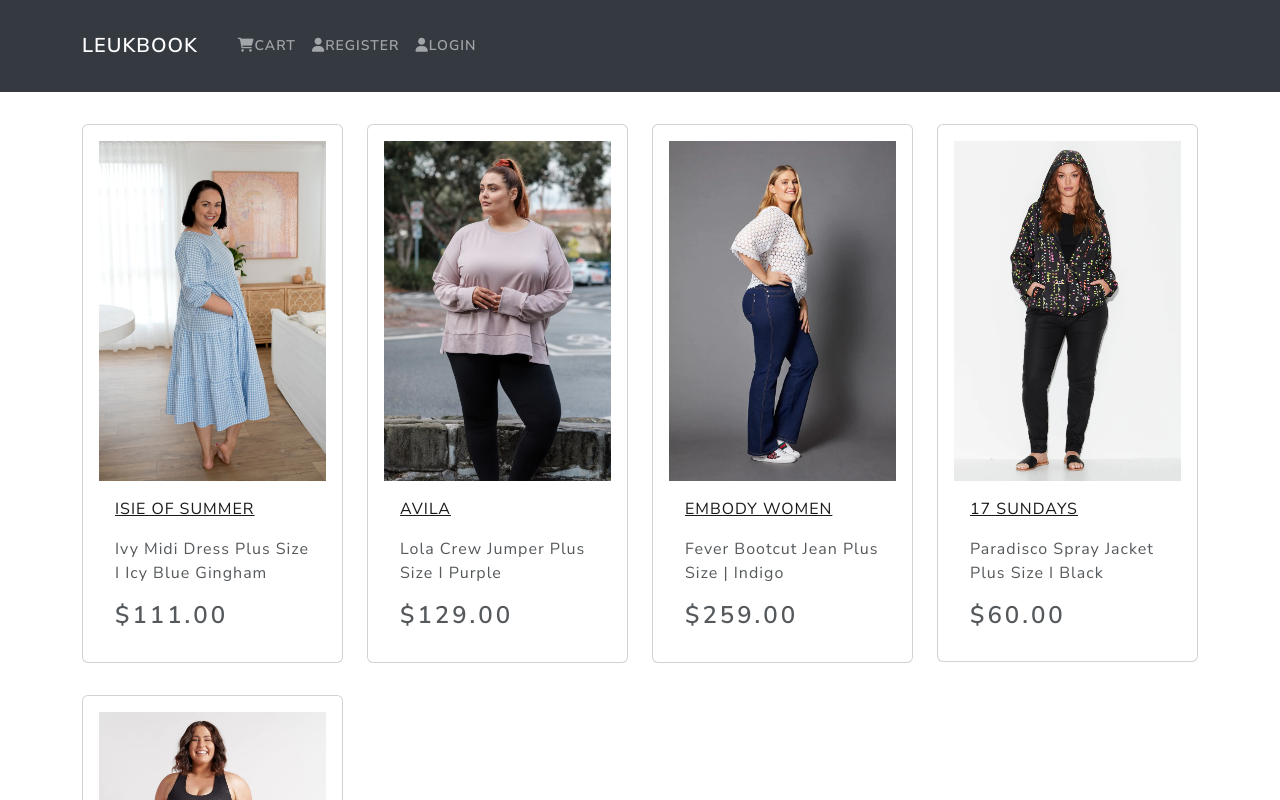
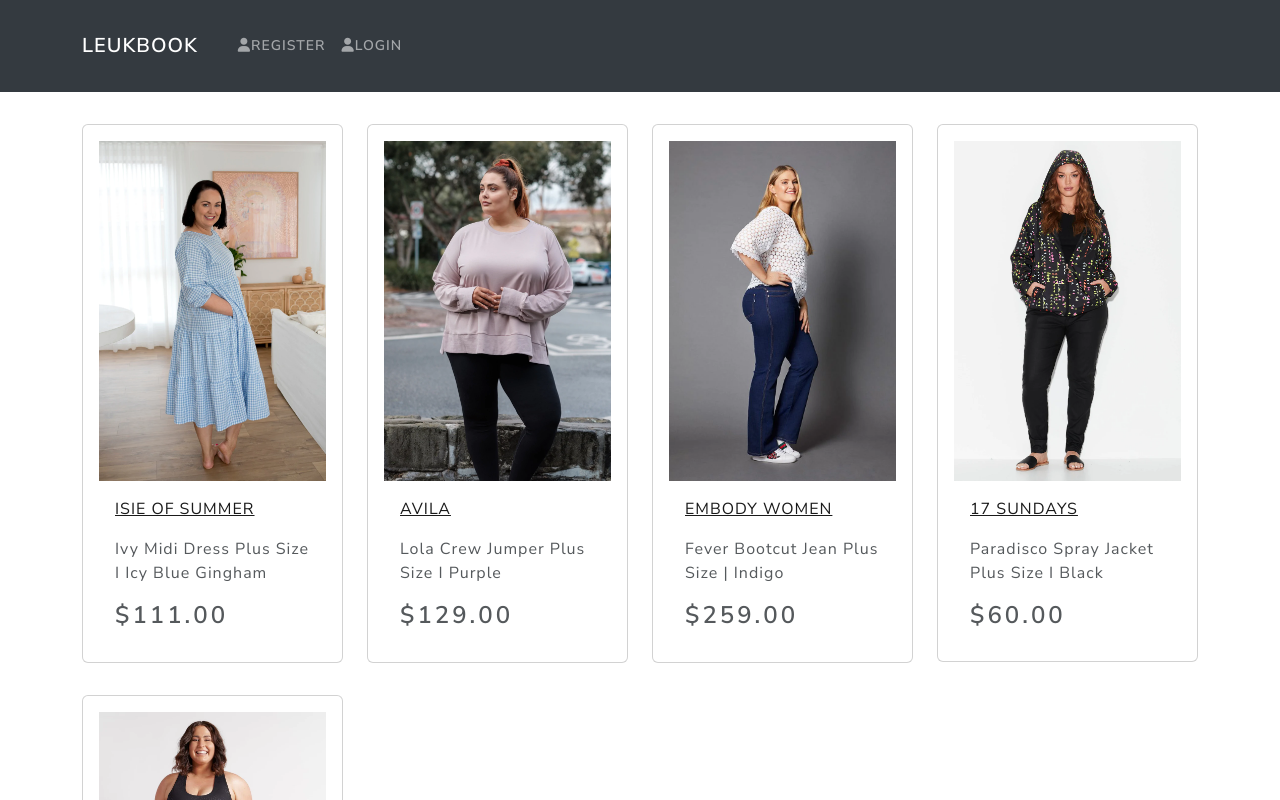
Before and after one commit to LayellLu/COMP5703_CS11-1-LeukBook, a React (Create React App) app in the folder frontend/: page / in a window 1280 px wide. Shown: the top 800 px of the page. Built offline with nearby package versions, Linux system fonts and the light colour scheme.

Commit message:
Project initialization #11

```diff
--- a/frontend/src/components/Header.js
+++ b/frontend/src/components/Header.js
@@ -17,11 +17,6 @@ function Header() {
           <Navbar.Toggle aria-controls="basic-navbar-nav" />
           <Navbar.Collapse id="basic-navbar-nav">
             <Nav className="mr-auto">
-              <LinkContainer to="/cart">
-                <Nav.Link>
-                  <i className="fas fa-shopping-cart"></i>Cart
-                </Nav.Link>
-              </LinkContainer>
 
                 <LinkContainer to="/register">
                   <Nav.Link>
```
